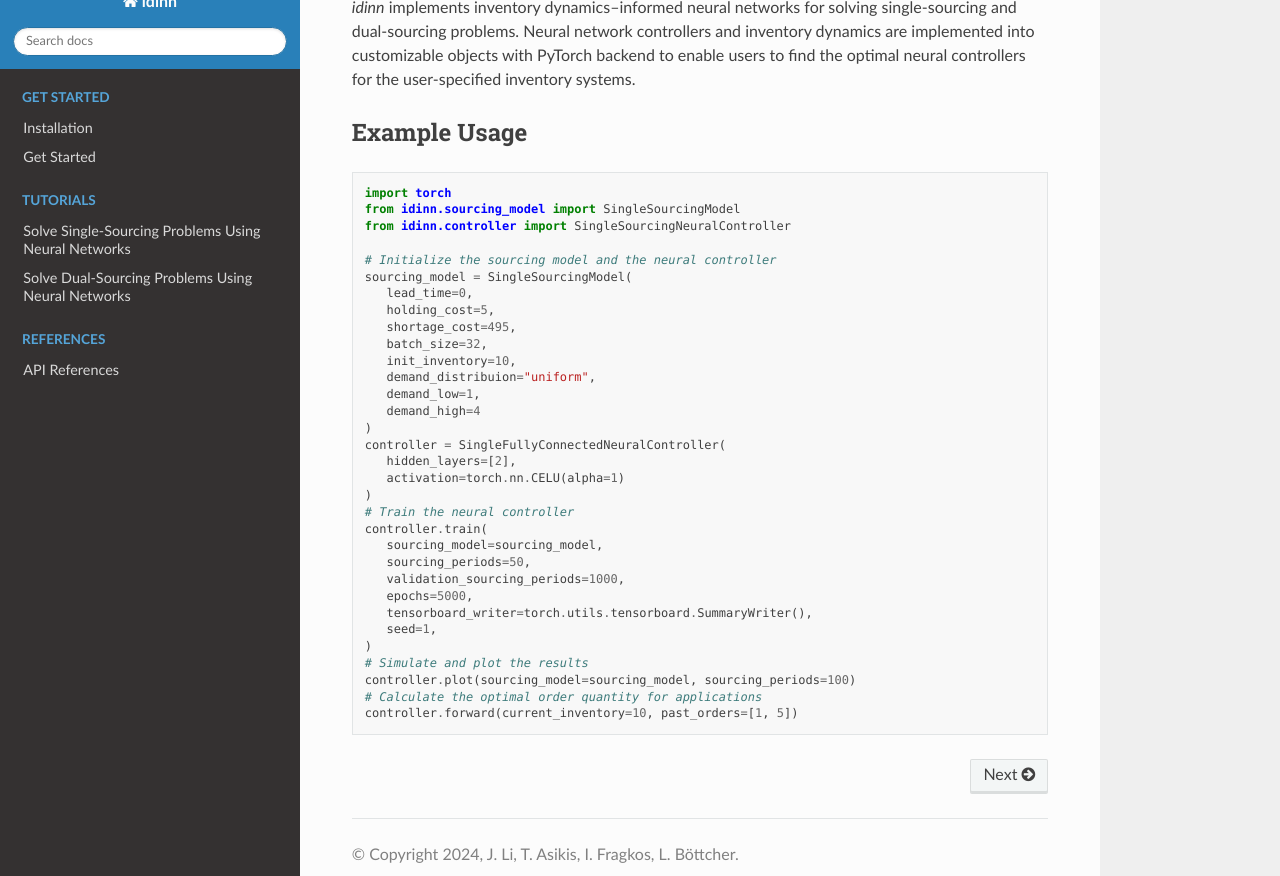
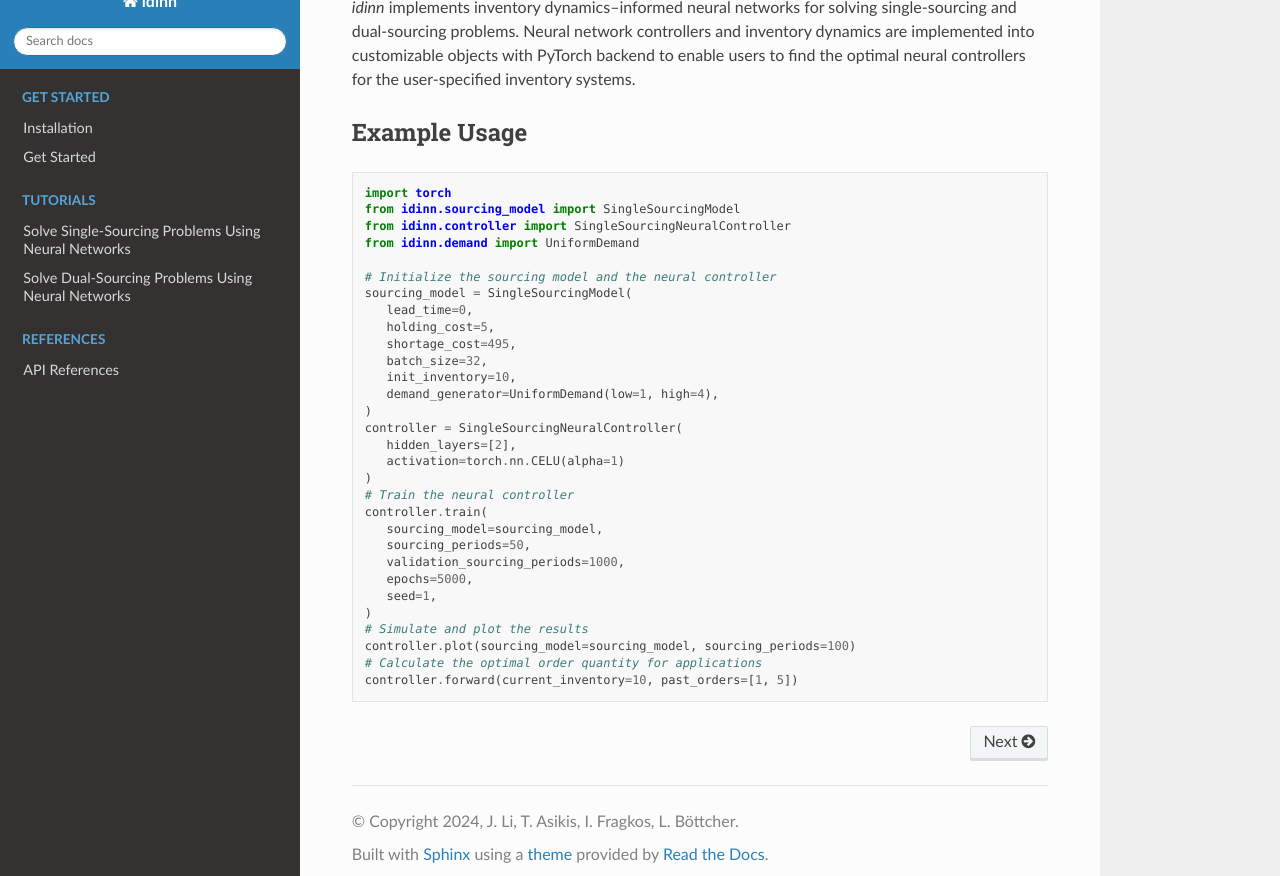
Before and after one commit to iewaij/idinn-streamlit, a Sphinx documentation site: the page built from docs/index.rst, in a window 1280 px wide and 900 px high, scrolled down 599 px, cut to the strip 24-900 px from the top of the window. Built offline with Sphinx 7.4.7 and the Read the Docs theme 2.0.0, drawn with Linux system fonts in a browser that asks for light colours.

Commit message:
Add demand generator to homepage and documentation

```diff
--- a/docs/index.rst
+++ b/docs/index.rst
@@ -15,6 +15,7 @@
    import torch
    from idinn.sourcing_model import SingleSourcingModel
    from idinn.controller import SingleSourcingNeuralController
+   from idinn.demand import UniformDemand
 
    # Initialize the sourcing model and the neural controller
    sourcing_model = SingleSourcingModel(
@@ -23,11 +24,9 @@
       shortage_cost=495,
       batch_size=32,
       init_inventory=10,
-      demand_distribuion="uniform",
-      demand_low=1,
-      demand_high=4
+      demand_generator=UniformDemand(low=1, high=4),
    )
-   controller = SingleFullyConnectedNeuralController(
+   controller = SingleSourcingNeuralController(
       hidden_layers=[2],
       activation=torch.nn.CELU(alpha=1)
    )
@@ -37,7 +36,6 @@
       sourcing_periods=50,
       validation_sourcing_periods=1000,
       epochs=5000,
-      tensorboard_writer=torch.utils.tensorboard.SummaryWriter(),
       seed=1,
    )
    # Simulate and plot the results
--- a/src/idinn/__init__.py
+++ b/src/idinn/__init__.py
@@ -1 +1 @@
-__version__ = "0.1.3"
+__version__ = "0.1.4"
```
Also changed, not shown: README.md (+3 -5 lines).
